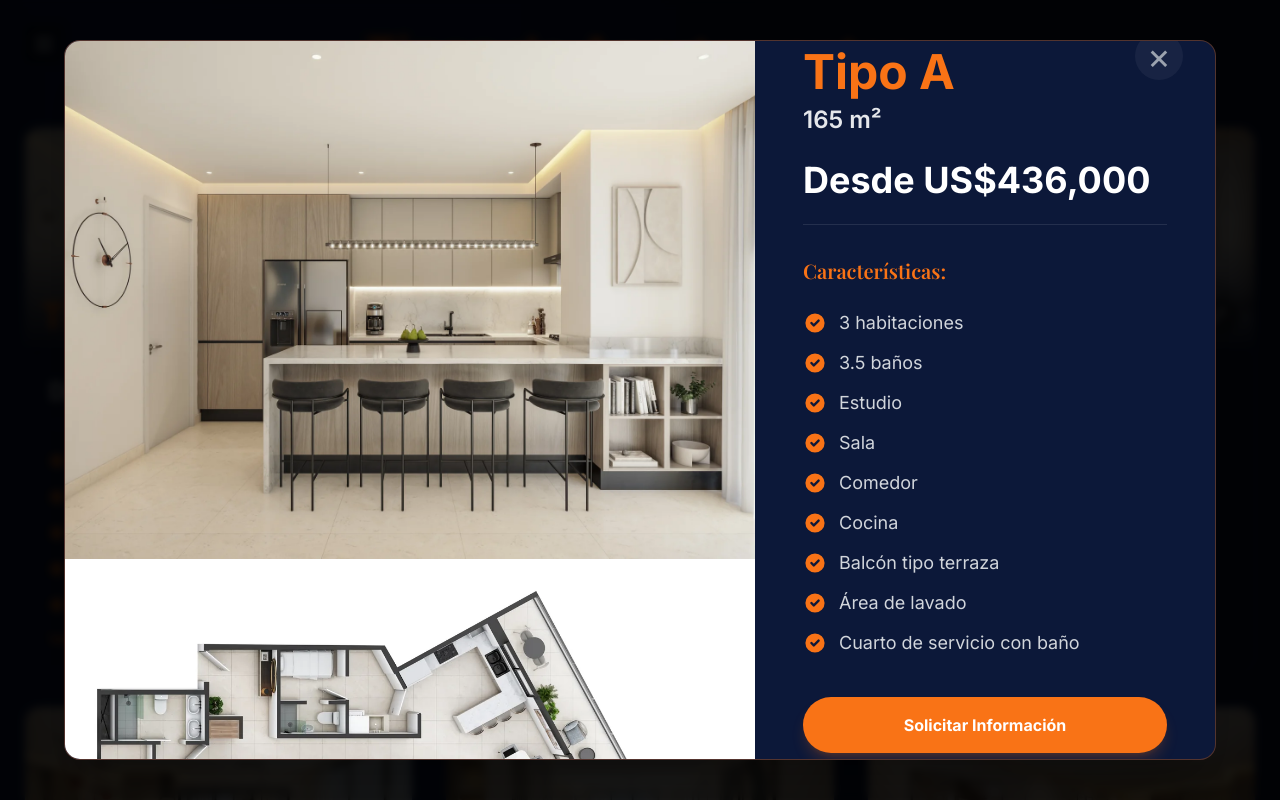
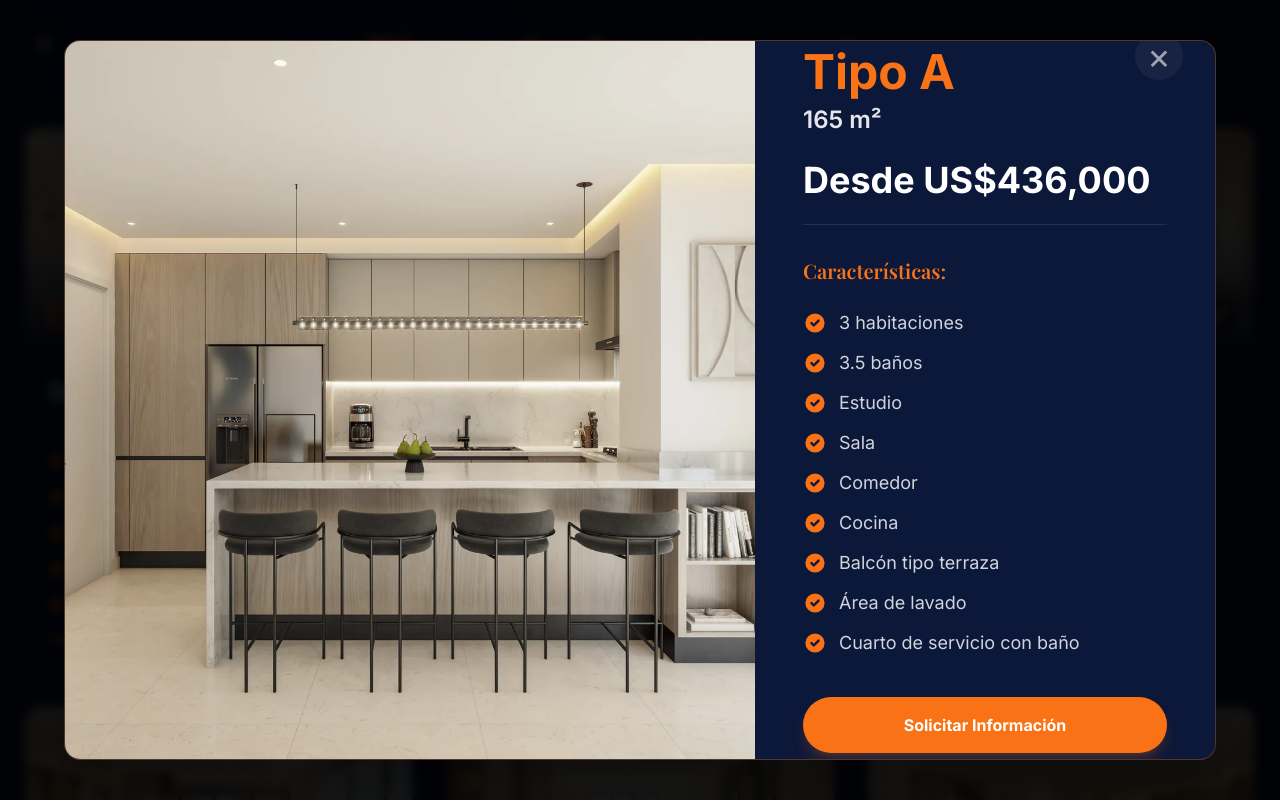
Before and after one commit to eljaguarRD/torres-apex-esperilla, a React (Vite) app: page / in a window 1280 px wide. Both pictures are taken after a click on the button 218 px from the left and 2218 px from the top of the page. Shown: the part 1818-2618 px from the top of the page. Built offline with nearby package versions, Linux system fonts and the light colour scheme; a web font is replaced by a local one.

Commit message:
feat: remover los planos de las unidades en el modal y actualizar mbos logs

```diff
--- a/components/ApartmentModal.tsx
+++ b/components/ApartmentModal.tsx
@@ -37,13 +37,8 @@ const ApartmentModal: React.FC<ApartmentModalProps> = ({ apartment, onClose }) =
         style={{ animationFillMode: 'forwards' }}
       >
         {/* Left Side: Images */}
-        <div className="lg:w-3/5 relative bg-black flex-shrink-0 overflow-y-auto max-h-[50vh] lg:max-h-none custom-scrollbar">
-          <div className="flex flex-col">
-            <img src={apartment.image} alt={`Render Interior Tipo ${apartment.type}`} className="w-full object-cover" loading="lazy" />
-            <div className="bg-white p-4">
-              <img src={apartment.planImage} alt={`Planta Tipo ${apartment.type}`} className="w-full object-contain" loading="lazy" />
-            </div>
-          </div>
+        <div className="lg:w-3/5 relative bg-black flex-shrink-0 overflow-hidden max-h-[50vh] lg:max-h-none flex items-center justify-center">
+          <img src={apartment.image} alt={`Render Interior Tipo ${apartment.type}`} className="w-full h-full object-cover" loading="lazy" />
         </div>
 
         {/* Right Side: Details */}
```
Also changed, not shown: .mbos/HANDOFF.md, .mbos/MEMORY.md.
